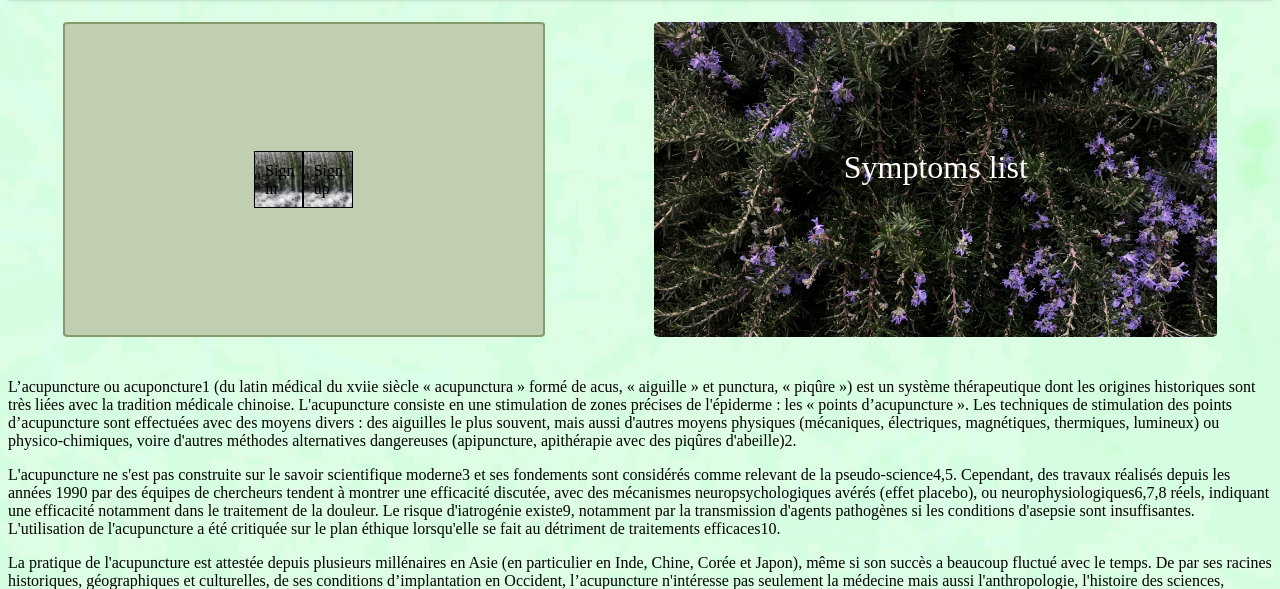
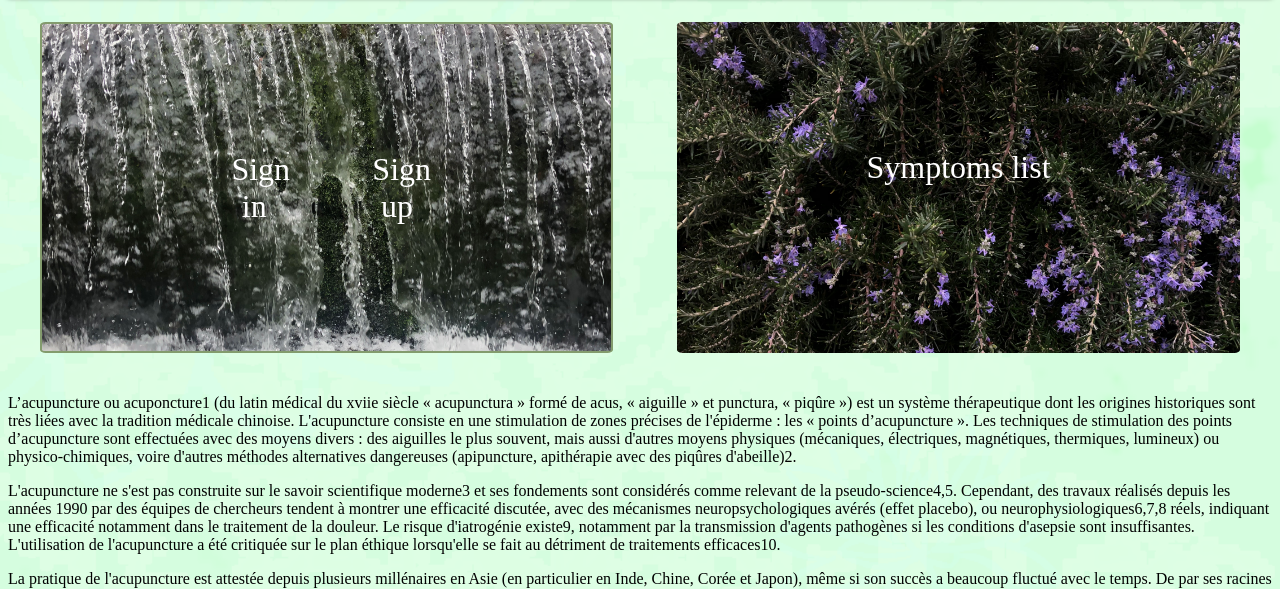
Before and after one commit to Maximinounours/Site_acupuncture, a PHP site: page /accueil.html in a window 1280 px wide. Shown: the part 110-699 px from the top of the page. Run offline with PHP 8.4, Linux system fonts and the light colour scheme.

Commit message:
page accueil

```diff
--- a/accueil.html
+++ b/accueil.html
@@ -53,15 +53,15 @@
 
         <!--Deux icônes d'accès sur un fond cosy -->
         <div id="contain_icones">
-
+        <!--Connexion avec signIn et SingUp -->
             <div id="icone_connexion" class="icone_menu couleur_c0cfb2">
-                <div id="icone_sign" class="icone_sign" onclick="location.href='./connexion.html';" style="cursor: pointer;">
-                    <div>
+                <div id="icone_sign"  onclick="location.href='./connexion.html';" style="cursor: pointer;">
+                    <div id="signIn" class="noircissement">
                         Sign in
                     </div>
                 </div>
-                <div id="icone_sign" class="icone_sign" onclick="location.href='./connexionSup.html';" style="cursor: pointer;">
-                    <div>
+                <div id="icone_sign"  onclick="location.href='./connexionSup.html';" style="cursor: pointer;">
+                    <div id="signUp"class="noircissement">
                         Sign up
                     </div>
                 </div>
--- a/css_accueil.css
+++ b/css_accueil.css
@@ -14,23 +14,8 @@
     padding: 10% 15% 10% 15%;
     margin: 2%;
 }
-#icone_connexion{
-    display: flex;
-    flex-direction: row;
-}
 
-#icone_connexion > div{
-    background-color:#547a30;
-    width: fit-content;
-    height: fit-content;
-    padding: 10%;
-    border: 1px solid black;
-}
-
-#icone_connexion > div:hover{
-    background-color: #22c265;
-}
-
+/*--------------Symptom list----------*/
 #icone_liste{
     background-image: url("./images/romarinClair.png");
     background-size:cover;
@@ -47,9 +32,36 @@
     font-size: xx-large;
     text-align: center;
 }
-#icone_sign {
-        background-image: url("./images/sign.png");
-        background-size:cover;
-        background-repeat: no-repeat;
-        overflow: hidden;
-    }
+
+ /*----------Image SignIn et SignUp--------------*/
+ #icone_connexion{
+    display: flex;
+    flex-direction: row;
+    background-image: url("./images/sign.png");
+    background-size:cover;
+    background-repeat: no-repeat;
+    overflow: hidden;
+}
+ .noircissement:hover{
+    background-image: url("./images/romarin.jpg");
+ }
+
+
+#icone_sign{
+    display:grid;
+    grid-template-columns: 50% 50%;
+}
+#signIn{
+    grid-column: 1;
+    color: white;
+    font-size: xx-large;
+    text-align: center;
+    float: right;
+}
+#signUp{
+    grid-column: 2;
+    color: white;
+    font-size: xx-large;
+    text-align: center;
+   float: left;
+}
```
Also changed, not shown: images/sign.png.
